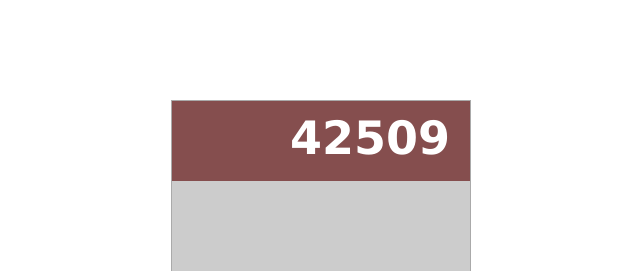
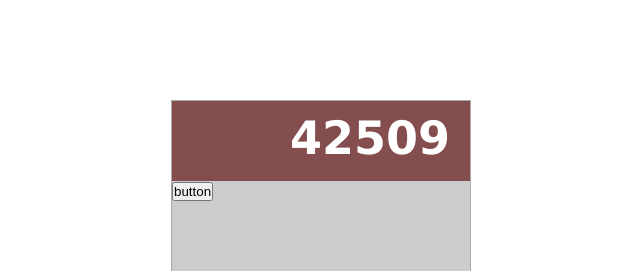
Before and after one commit to g-krzysztof/calculator, a React (Create React App) app: page / in a window 1280 px wide. Shown: the top 271 px of the page, without its empty margins (319-959 px from the left). Built offline with nearby package versions, Linux system fonts and the light colour scheme.

Commit message:
add Button component

```diff
--- a/src/components/App.js
+++ b/src/components/App.js
@@ -1,6 +1,7 @@
 import React from 'react';
 import '../css/App.css';
 import Display from './Display';
+import Button from './Button';
 
 class App extends React.Component {
   state = {
@@ -10,6 +11,9 @@ class App extends React.Component {
     return (
       <div className="App">
         <Display display={this.state.display} />
+        <div className="buttons-wrapper">
+          <Button />
+        </div>
       </div>
     );
   }
--- /dev/null
+++ b/src/components/Button.js
@@ -0,0 +1,12 @@
+import React from 'react';
+import '../css/Button.css';
+
+function Button(props) {
+    return (
+        <div className="Button">
+            <button>button</button>
+        </div>
+    );
+}
+
+export default Button;
--- /dev/null
+++ b/src/css/Button.css
@@ -0,0 +1 @@
+/* No CSS *//*# sourceMappingURL=Button.css.map */
```
Also changed, not shown: src/components/Display.js (line endings or trailing spaces), src/styles/Button.scss (added), 1 other file (tests, documents, lock files or other folders).
